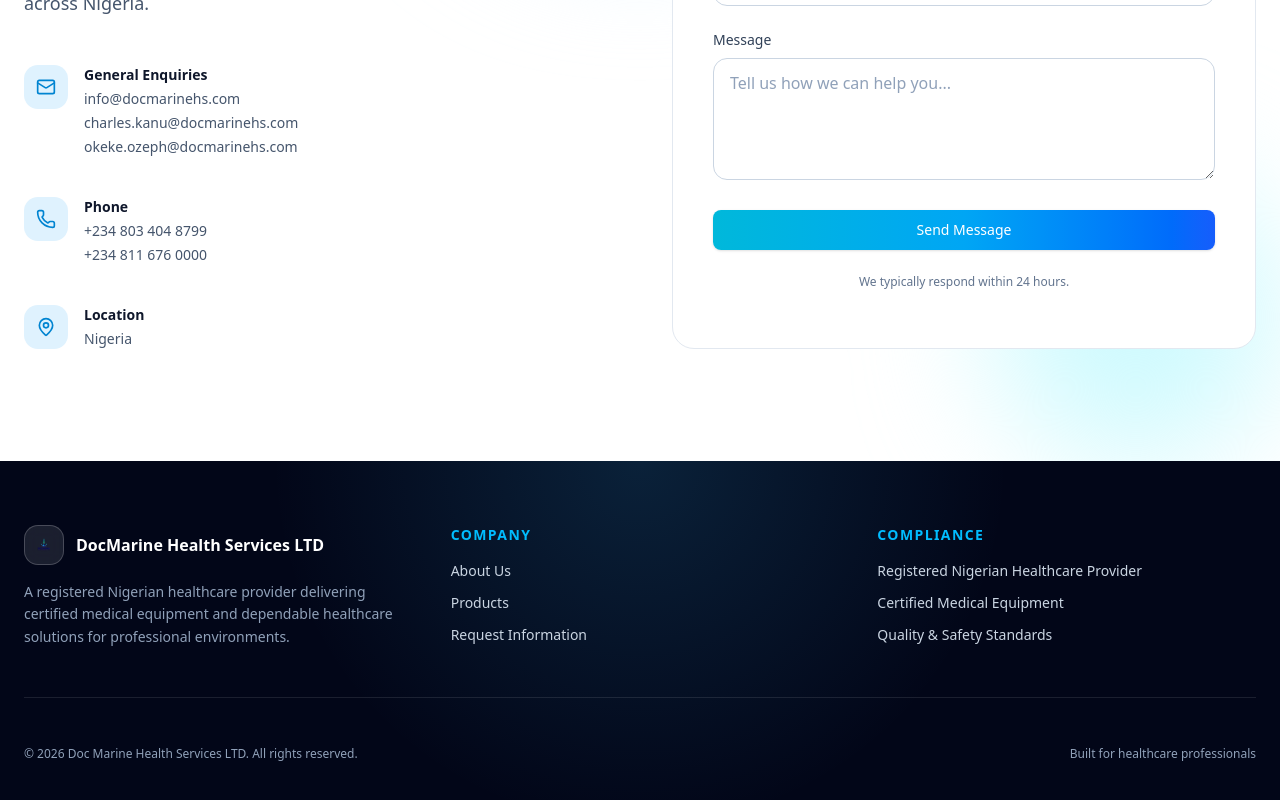
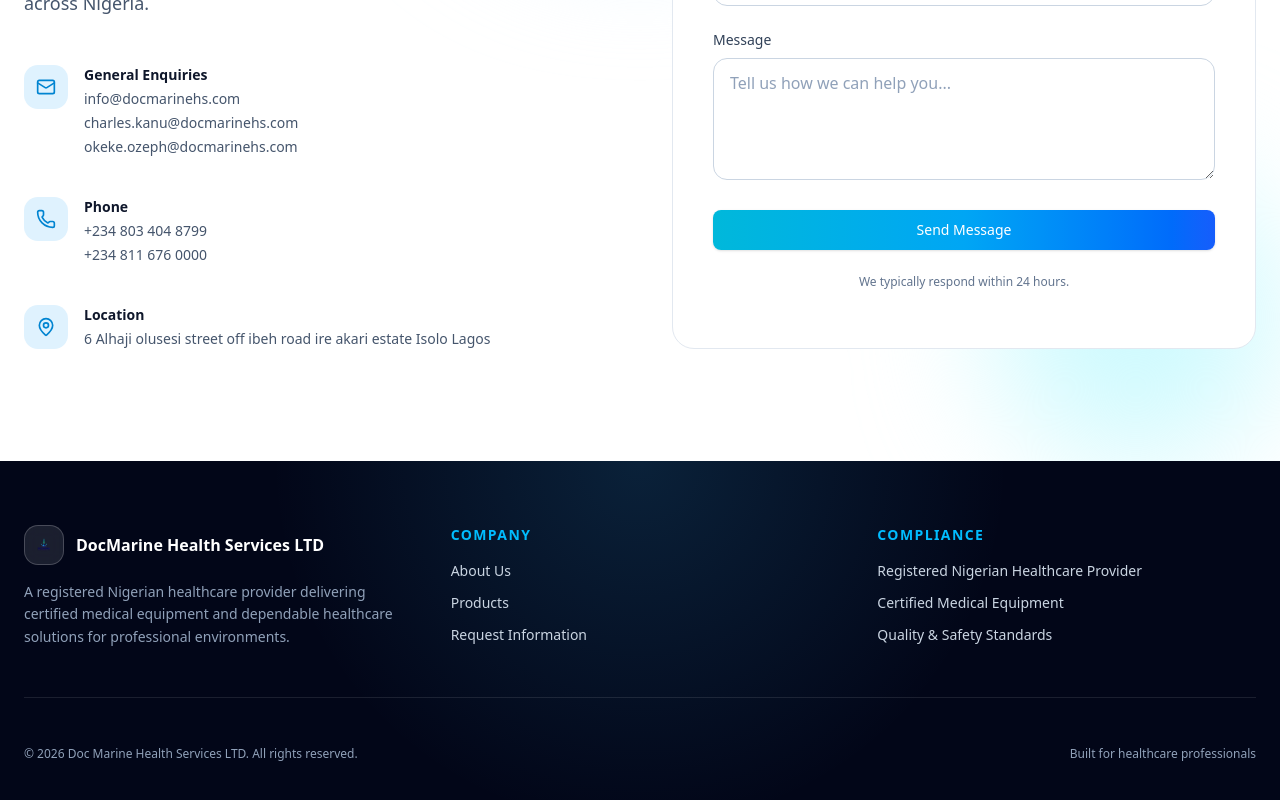
Before and after one commit to oduyemi/DocMarineHs, a React (Vite) app: page / in a window 1280 px wide. Shown: the part 5218-6018 px from the top of the page. Built offline with nearby package versions, Linux system fonts and the light colour scheme.

Commit message:
Updated address

```diff
--- a/src/components/Contact.tsx
+++ b/src/components/Contact.tsx
@@ -104,7 +104,7 @@
             <ContactItem
               icon={<MapPin className="h-5 w-5" />}
               title="Location"
-              value="Nigeria"
+              value="6 Alhaji olusesi street off ibeh road ire akari estate Isolo Lagos"
             />
           </div>
         </motion.div>
```
